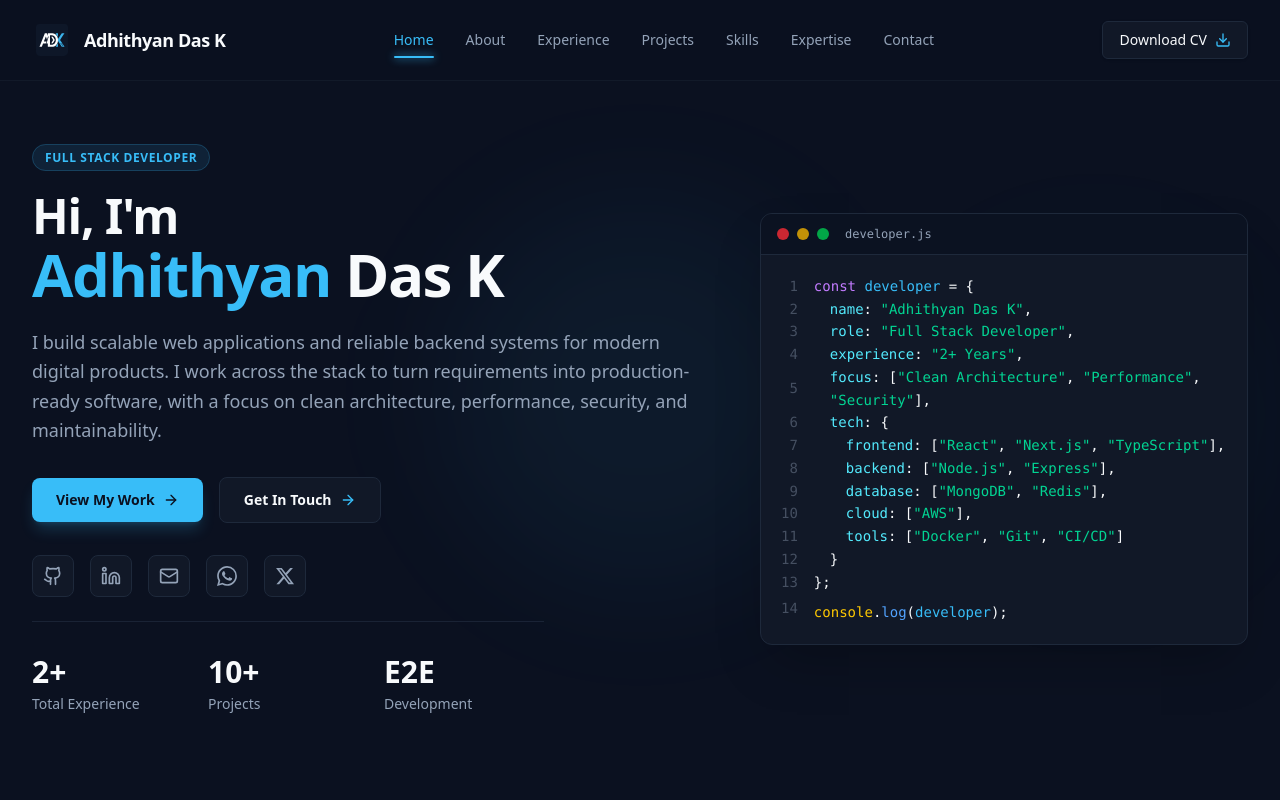
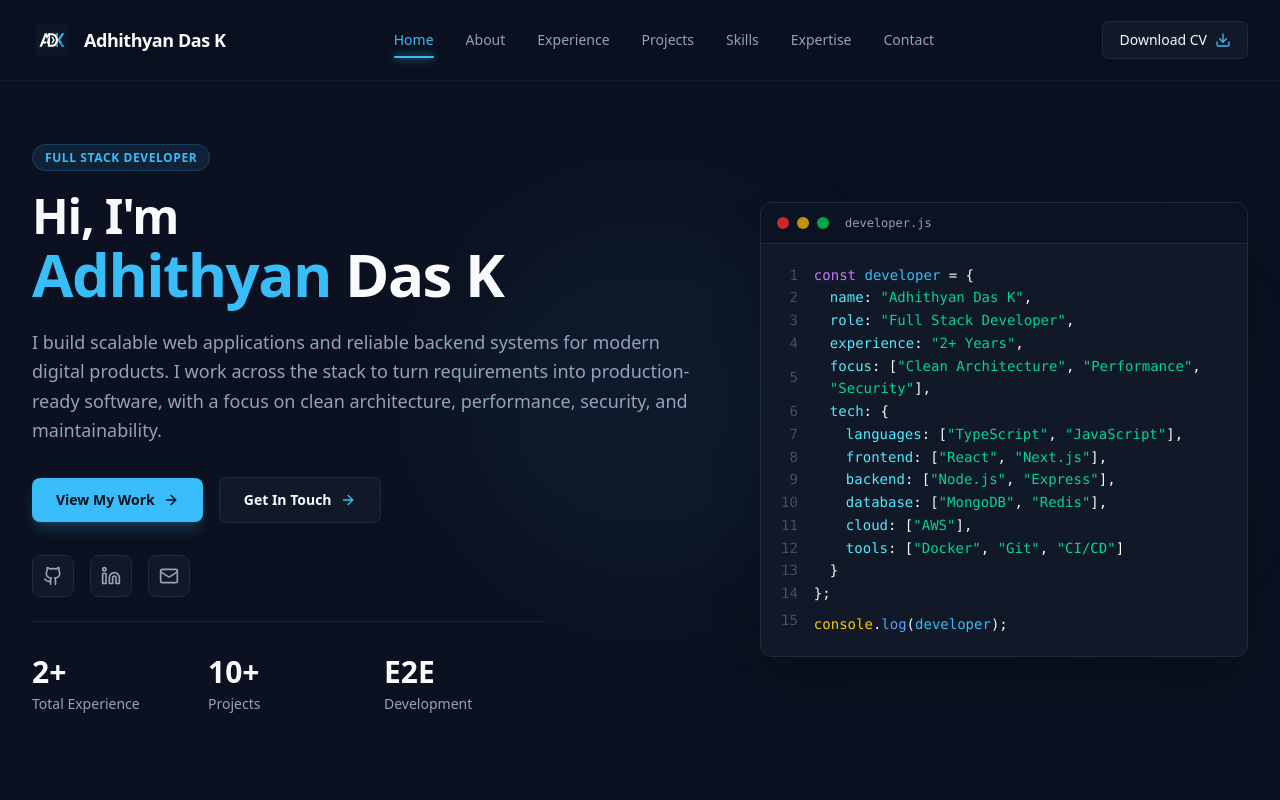
Before and after one commit to adhithyandas/Portfolio, a React (Vite) app: page / in a window 1280 px wide. Shown: the top 800 px of the page. Built offline with nearby package versions, Linux system fonts and the light colour scheme.

Commit message:
feat: implement framer-motion entrance animations and interactive background elements to the landing page

```diff
--- a/index.html
+++ b/index.html
@@ -3,8 +3,21 @@
   <head>
     <meta charset="UTF-8" />
     <meta name="viewport" content="width=device-width, initial-scale=1.0" />
+    <meta name="theme-color" content="#0B1120" />
     <link rel="icon" type="image/svg+xml" href="/assets/favicon/logo.svg" />
     <title>Adhithyan Das K | Full Stack Developer</title>
+    <style>
+      html,
+      body {
+        margin: 0;
+        background: #0b1120;
+      }
+
+      #root {
+        min-height: 100vh;
+        background: #0b1120;
+      }
+    </style>
   </head>
 
   <body>
--- a/src/components/Experience.tsx
+++ b/src/components/Experience.tsx
@@ -1,4 +1,5 @@
 import React from "react";
+import { motion } from "motion/react";
 import { EXPERIENCE_DATA } from "../data/portfolioData";
 
 export const Experience: React.FC = () => {
@@ -20,9 +21,36 @@ export const Experience: React.FC = () => {
         </div>
 
         {/* Timeline Container */}
-        <div className="relative pl-6 sm:pl-8 space-y-12 before:content-[''] before:absolute before:left-2 sm:before:left-3 before:top-2 before:bottom-2 before:w-0.5 before:bg-[#1E293B]">
+        <motion.div
+          initial="hidden"
+          whileInView="visible"
+          viewport={{ once: true, margin: "-100px" }}
+          variants={{
+            hidden: {},
+            visible: {
+              transition: {
+                staggerChildren: 0.15,
+              },
+            },
+          }}
+          className="relative pl-6 sm:pl-8 space-y-12 before:content-[''] before:absolute before:left-2 sm:before:left-3 before:top-2 before:bottom-2 before:w-0.5 before:bg-[#1E293B]"
+        >
           {EXPERIENCE_DATA.map((exp) => (
-            <div key={exp.id} className="relative group">
+            <motion.div
+              key={exp.id}
+              variants={{
+                hidden: { opacity: 0, y: 15 },
+                visible: {
+                  opacity: 1,
+                  y: 0,
+                  transition: {
+                    duration: 0.5,
+                    ease: "easeOut",
+                  },
+                },
+              }}
+              className="relative group"
+            >
               {/* Timeline Bullet Node */}
               <div className="absolute -left-5.75 sm:-left-6.75 top-1.5 w-4 h-4 rounded-full bg-[#0B1120] border-2 border-[#38BDF8] group-hover:scale-125 group-hover:bg-[#38BDF8] transition-all duration-300 shadow-[0_0_10px_rgba(56,189,248,0.3)]" />
 
@@ -65,9 +93,9 @@ export const Experience: React.FC = () => {
                   ))}
                 </div>
               </div>
-            </div>
+            </motion.div>
           ))}
-        </div>
+        </motion.div>
       </div>
     </section>
   );
--- a/src/components/Hero.tsx
+++ b/src/components/Hero.tsx
@@ -1,4 +1,5 @@
 import React from "react";
+import { motion } from "motion/react";
 import { ArrowRight, Github, Linkedin, Mail } from "lucide-react";
 import { PERSONAL_INFO, HERO_STATS, CODE_SNIPPET } from "../data/portfolioData";
 
@@ -8,26 +9,76 @@ export const Hero: React.FC = () => {
     if (el) el.scrollIntoView({ behavior: "smooth" });
   };
 
+  const containerVariants = {
+    hidden: { opacity: 0 },
+    visible: {
+      opacity: 1,
+      transition: {
+        staggerChildren: 0.08,
+        delayChildren: 0.1,
+      },
+    },
+  };
+
+  const itemVariants = {
+    hidden: { opacity: 0, y: 15 },
+    visible: {
+      opacity: 1,
+      y: 0,
+      transition: {
+        duration: 0.5,
+        ease: "easeOut" as const,
+      },
+    },
+  };
+
   return (
     <section
       id="home"
       className="pt-28 pb-16 lg:pt-36 lg:pb-24 relative overflow-hidden bg-[#0B1120]"
     >
       {/* Background glow accents */}
-      <div className="absolute top-1/4 left-1/2 -translate-x-1/2 w-96 h-96 bg-[#38BDF8]/5 rounded-full blur-3xl pointer-events-none" />
-      <div className="absolute top-1/3 right-10 w-72 h-72 bg-[#0EA5E9]/5 rounded-full blur-3xl pointer-events-none" />
+      <motion.div
+        animate={{
+          x: ["-50%", "-48%", "-52%", "-50%"],
+          y: [0, 10, -10, 0],
+        }}
+        transition={{
+          duration: 15,
+          repeat: Infinity,
+          ease: "easeInOut",
+        }}
+        className="absolute top-1/4 left-1/2 w-96 h-96 bg-[#38BDF8]/5 rounded-full blur-3xl pointer-events-none"
+      />
+      <motion.div
+        animate={{
+          x: [0, -15, 15, 0],
+          y: [0, 15, -15, 0],
+        }}
+        transition={{
+          duration: 18,
+          repeat: Infinity,
+          ease: "easeInOut",
+        }}
+        className="absolute top-1/3 right-10 w-72 h-72 bg-[#0EA5E9]/5 rounded-full blur-3xl pointer-events-none"
+      />
 
       <div className="max-w-7xl mx-auto px-4 sm:px-6 lg:px-8 relative z-10">
         <div className="grid grid-cols-1 lg:grid-cols-12 gap-12 lg:gap-8 items-center">
           {/* Left Column - Intro & Info */}
-          <div className="lg:col-span-7 space-y-6">
-            <div className="inline-block">
+          <motion.div
+            variants={containerVariants}
+            initial="hidden"
+            animate="visible"
+            className="lg:col-span-7 space-y-6"
+          >
+            <motion.div variants={itemVariants} className="inline-block">
               <span className="text-xs font-semibold tracking-wider text-[#38BDF8] uppercase px-3 py-1 bg-[#38BDF8]/10 border border-[#38BDF8]/20 rounded-full">
                 {PERSONAL_INFO.eyebrow}
               </span>
-            </div>
+            </motion.div>
 
-            <div className="space-y-1">
+            <motion.div variants={itemVariants} className="space-y-1">
               <h1 className="text-3xl sm:text-4xl lg:text-5xl font-bold tracking-tight text-[#F8FAFC]">
                 Hi, I'm
               </h1>
@@ -40,36 +91,48 @@ export const Hero: React.FC = () => {
                   {PERSONAL_INFO.name.split(" ").slice(1).join(" ")}
                 </span>
               </h2>
-            </div>
+            </motion.div>
 
-            <p className="text-base sm:text-lg text-[#94A3B8] max-w-2xl leading-relaxed">
+            <motion.p
+              variants={itemVariants}
+              className="text-base sm:text-lg text-[#94A3B8] max-w-2xl leading-relaxed"
+            >
               {PERSONAL_INFO.heroDescription}
-            </p>
+            </motion.p>
 
             {/* Action Buttons */}
-            <div className="flex flex-wrap items-center gap-4 pt-2">
-              <button
+            <motion.div
+              variants={itemVariants}
+              className="flex flex-wrap items-center gap-4 pt-2"
+            >
+              <motion.button
+                whileTap={{ scale: 0.98 }}
                 onClick={() => handleScrollTo("projects")}
                 id="hero-view-work-btn"
                 className="inline-flex items-center gap-2 px-6 py-3 text-sm font-semibold rounded-lg text-[#0B1120] bg-[#38BDF8] hover:bg-[#0EA5E9] transition-all duration-300 shadow-lg shadow-[#38BDF8]/20 cursor-pointer group"
               >
                 <span>View My Work</span>
                 <ArrowRight className="w-4 h-4 group-hover:translate-x-1 transition-transform" />
-              </button>
+              </motion.button>
 
-              <button
+              <motion.button
+                whileTap={{ scale: 0.98 }}
                 onClick={() => handleScrollTo("contact")}
                 id="hero-get-in-touch-btn"
                 className="inline-flex items-center gap-2 px-6 py-3 text-sm font-semibold rounded-lg text-[#F8FAFC] bg-[#111827] border border-[#1E293B] hover:border-[#38BDF8] hover:text-[#38BDF8] transition-all duration-300 cursor-pointer group"
               >
                 <span>Get In Touch</span>
                 <ArrowRight className="w-4 h-4 text-[#38BDF8] group-hover:translate-x-1 transition-transform" />
-              </button>
-            </div>
+              </motion.button>
+            </motion.div>
 
             {/* Social Links */}
-            <div className="flex items-center gap-4 pt-2">
-              <a
+            <motion.div
+              variants={itemVariants}
+              className="flex items-center gap-4 pt-2"
+            >
+              <motion.a
+                whileTap={{ scale: 0.92 }}
                 href={PERSONAL_INFO.githubUrl}
                 target="_blank"
                 rel="noopener noreferrer"
@@ -78,9 +141,10 @@ export const Hero: React.FC = () => {
                 id="hero-social-github"
               >
                 <Github className="w-5 h-5" />
-              </a>
+              </motion.a>
 
-              <a
+              <motion.a
+                whileTap={{ scale: 0.92 }}
                 href={PERSONAL_INFO.linkedinUrl}
                 target="_blank"
                 rel="noopener noreferrer"
@@ -89,54 +153,24 @@ export const Hero: React.FC = () => {
                 id="hero-social-linkedin"
               >
                 <Linkedin className="w-5 h-5" />
-              </a>
+              </motion.a>
 
-              <a
+              <motion.a
+                whileTap={{ scale: 0.92 }}
                 href={`mailto:${PERSONAL_INFO.email}`}
                 className="p-2.5 rounded-lg bg-[#111827] border border-[#1E293B] text-[#94A3B8] hover:text-[#38BDF8] hover:border-[#38BDF8]/50 transition-all duration-200"
                 aria-label="Email Address"
                 id="hero-social-email"
               >
                 <Mail className="w-5 h-5" />
-              </a>
-
-              <a
-                href={PERSONAL_INFO.whatsappUrl}
-                target="_blank"
-                rel="noopener noreferrer"
-                className="p-2.5 rounded-lg bg-[#111827] border border-[#1E293B] text-[#94A3B8] hover:text-[#38BDF8] hover:border-[#38BDF8]/50 transition-all duration-200"
-                aria-label="WhatsApp Profile"
-                id="hero-social-whatsapp"
-              >
-                <svg
-                  className="w-5 h-5"
-                  viewBox="0 0 24 24"
-                  fill="currentColor"
-                >
-                  <path d="M17.472 14.382c-.297-.149-1.758-.867-2.03-.967-.273-.099-.471-.148-.67.15-.197.297-.767.966-.94 1.164-.173.199-.347.223-.644.075-.297-.15-1.255-.463-2.39-1.475-.883-.788-1.48-1.761-1.653-2.059-.173-.297-.018-.458.13-.606.134-.133.298-.347.446-.52.149-.174.198-.298.298-.497.099-.198.05-.371-.025-.52-.075-.149-.669-1.612-.916-2.207-.242-.579-.487-.5-.669-.51-.173-.008-.371-.01-.57-.01-.198 0-.52.074-.792.372-.272.297-1.04 1.016-1.04 2.479 0 1.462 1.065 2.875 1.213 3.074.149.198 2.096 3.2 5.077 4.487.709.306 1.262.489 1.694.625.712.227 1.36.195 1.871.118.571-.085 1.758-.719 2.006-1.413.248-.694.248-1.289.173-1.413-.074-.124-.272-.198-.57-.347m-5.421 7.403h-.004a9.87 9.87 0 01-5.031-1.378l-.361-.214-3.741.982.998-3.648-.235-.374a9.86 9.86 0 01-1.51-5.26c.001-5.45 4.436-9.884 9.888-9.884 2.64 0 5.122 1.03 6.988 2.898a9.825 9.825 0 012.893 6.994c-.003 5.45-4.437 9.884-9.885 9.884m8.413-18.297A11.815 11.815 0 0012.05 0C5.495 0 .16 5.335.157 11.892c0 2.096.547 4.142 1.588 5.945L0 24l6.335-1.662c1.746.953 3.71 1.458 5.704 1.459h.005c6.554 0 11.89-5.335 11.893-11.893a11.821 11.821 0 00-3.48-8.413z" />
-                </svg>
-              </a>
-
-              <a
-                href={PERSONAL_INFO.xUrl}
-                target="_blank"
-                rel="noopener noreferrer"
-                className="p-2.5 rounded-lg bg-[#111827] border border-[#1E293B] text-[#94A3B8] hover:text-[#38BDF8] hover:border-[#38BDF8]/50 transition-all duration-200"
-                aria-label="X Profile"
-                id="hero-social-x"
-              >
-                <svg
-                  className="w-5 h-5"
-                  viewBox="0 0 24 24"
-                  fill="currentColor"
-                >
-                  <path d="M18.244 2.25h3.308l-7.227 8.26 8.502 11.24H16.17l-5.214-6.817L4.99 21.75H1.68l7.73-8.835L1.254 2.25H8.08l4.713 6.231zm-1.161 17.52h1.833L7.084 4.126H5.117z" />
-                </svg>
-              </a>
-            </div>
+              </motion.a>
+            </motion.div>
 
             {/* Hero Stats */}
-            <div className="pt-8 border-t border-[#1E293B]/80 grid grid-cols-3 gap-4 max-w-lg">
+            <motion.div
+              variants={itemVariants}
+              className="pt-8 border-t border-[#1E293B]/80 grid grid-cols-3 gap-4 max-w-lg"
+            >
               {HERO_STATS.map((stat, idx) => (
                 <div key={idx} className="space-y-1">
                   <div className="text-2xl sm:text-3xl font-bold text-[#F8FAFC]">
@@ -148,12 +182,17 @@ export const Hero: React.FC = () => {
                   </div>
                 </div>
               ))}
-            </div>
-          </div>
+            </motion.div>
+          </motion.div>
 
           {/* Right Column - Code Editor Card */}
-          <div className="lg:col-span-5">
-            <div className="bg-[#111827] border border-[#1E293B] rounded-xl shadow-2xl overflow-hidden hover:border-[#38BDF8]/40 transition-colors duration-300">
+          <motion.div
+            initial={{ opacity: 0, scale: 0.98, y: 15 }}
+            animate={{ opacity: 1, scale: 1, y: 0 }}
+            transition={{ duration: 0.6, delay: 0.3, ease: "easeOut" }}
+            className="lg:col-span-5"
+          >
+            <div className="bg-[#111827] border border-[#1E293B] rounded-xl shadow-2xl overflow-hidden">
               {/* Window Controls */}
               <div className="bg-[#0B1120]/80 px-4 py-3 border-b border-[#1E293B] flex items-center gap-2">
                 <span className="w-3 h-3 rounded-full bg-red-500/80 inline-block" />
@@ -251,16 +290,27 @@ export const Hero: React.FC = () => {
                       </td>
 
                       <td className="pl-8">
-                        <span className="text-cyan-300">frontend</span>: [
-                        <span className="text-emerald-400">"React"</span>,{" "}
-                        <span className="text-emerald-400">"Next.js"</span>,{" "}
-                        <span className="text-emerald-400">"TypeScript"</span>],
+                        <span className="text-cyan-300">languages</span>: [
+                        <span className="text-emerald-400">"TypeScript"</span>,{" "}
+                        <span className="text-emerald-400">"JavaScript"</span>],
                       </td>
                     </tr>
 
                     <tr>
                       <td className="pr-4 text-[#94A3B8]/40 select-none text-right">
                         8
+                      </td>
+
+                      <td className="pl-8">
+                        <span className="text-cyan-300">frontend</span>: [
+                        <span className="text-emerald-400">"React"</span>,{" "}
+                        <span className="text-emerald-400">"Next.js"</span>],
+                      </td>
+                    </tr>
+
+                    <tr>
+                      <td className="pr-4 text-[#94A3B8]/40 select-none text-right">
+                        9
                       </td>
 
                       <td className="pl-8">
@@ -272,7 +322,7 @@ export const Hero: React.FC = () => {
 
                     <tr>
                       <td className="pr-4 text-[#94A3B8]/40 select-none text-right">
-                        9
+                        10
                       </td>
 
                       <td className="pl-8">
@@ -284,7 +334,7 @@ export const Hero: React.FC = () => {
 
                     <tr>
                       <td className="pr-4 text-[#94A3B8]/40 select-none text-right">
-                        10
+                        11
                       </td>
 
                       <td className="pl-8">
@@ -295,7 +345,7 @@ export const Hero: React.FC = () => {
 
                     <tr>
                       <td className="pr-4 text-[#94A3B8]/40 select-none text-right">
-                        11
+                        12
                       </td>
 
                       <td className="pl-8">
@@ -308,21 +358,21 @@ export const Hero: React.FC = () => {
 
                     <tr>
                       <td className="pr-4 text-[#94A3B8]/40 select-none text-right">
-                        12
+                        13
                       </td>
                       <td className="pl-4">&#125;</td>
                     </tr>
 
                     <tr>
                       <td className="pr-4 text-[#94A3B8]/40 select-none text-right">
-                        13
+                        14
                       </td>
                       <td>&#125;;</td>
                     </tr>
 
                     <tr>
                       <td className="pr-4 text-[#94A3B8]/40 select-none text-right">
-                        14
+                        15
                       </td>
 
                       <td className="pt-2">
@@ -335,7 +385,7 @@ export const Hero: React.FC = () => {
                 </table>
               </div>
             </div>
-          </div>
+          </motion.div>
         </div>
       </div>
     </section>
--- a/src/components/Navbar.tsx
+++ b/src/components/Navbar.tsx
@@ -1,4 +1,4 @@
-import React, { useState, useEffect } from "react";
+import React, { useState, useEffect, useRef } from "react";
 import { Download, Menu, X, Code2 } from "lucide-react";
 import { NAV_LINKS, PERSONAL_INFO } from "../data/portfolioData";
 import logo from "../../assets/favicon/logo.svg";
@@ -11,10 +11,14 @@ export const Navbar: React.FC<NavbarProps> = ({ onOpenCvModal }) => {
   const [activeSection, setActiveSection] = useState("home");
   const [isScrolled, setIsScrolled] = useState(false);
   const [mobileMenuOpen, setMobileMenuOpen] = useState(false);
+  const isScrollingRef = useRef(false);
+  const timeoutRef = useRef<NodeJS.Timeout | null>(null);
 
   useEffect(() => {
     const handleScroll = () => {
       setIsScrolled(window.scrollY > 20);
+
+      if (isScrollingRef.current) return;
 
       // Section intersection observer fallback by scroll offset
       const sections = NAV_LINKS.map((link) => link.href.substring(1));
@@ -35,7 +39,10 @@ export const Navbar: React.FC<NavbarProps> = ({ onOpenCvModal }) => {
     };
 
     window.addEventListener("scroll", handleScroll);
-    return () => window.removeEventListener("scroll", handleScroll);
+    return () => {
+      window.removeEventListener("scroll", handleScroll);
+      if (timeoutRef.current) clearTimeout(timeoutRef.current);
+    };
   }, []);
 
   const handleNavClick = (
@@ -47,9 +54,16 @@ export const Navbar: React.FC<NavbarProps> = ({ onOpenCvModal }) => {
     const element = document.getElementById(targetId);
 
     if (element) {
+      isScrollingRef.current = true;
+      if (timeoutRef.current) clearTimeout(timeoutRef.current);
+
       element.scrollIntoView({ behavior: "smooth" });
       setActiveSection(targetId);
       setMobileMenuOpen(false);
+
+      timeoutRef.current = setTimeout(() => {
+        isScrollingRef.current = false;
+      }, 800);
     }
   };
 
--- a/src/components/Skills.tsx
+++ b/src/components/Skills.tsx
@@ -1,4 +1,5 @@
 import React from "react";
+import { motion } from "motion/react";
 import { SKILL_CATEGORIES } from "../data/portfolioData";
 
 export const Skills: React.FC = () => {
@@ -25,10 +26,34 @@ export const Skills: React.FC = () => {
         </div>
 
         {/* 6-Card 3x2 Grid */}
-        <div className="grid grid-cols-1 md:grid-cols-2 lg:grid-cols-3 gap-6">
+        <motion.div
+          initial="hidden"
+          whileInView="visible"
+          viewport={{ once: true, margin: "-100px" }}
+          variants={{
+            hidden: {},
+            visible: {
+              transition: {
+                staggerChildren: 0.05,
+              },
+            },
+          }}
+          className="grid grid-cols-1 md:grid-cols-2 lg:grid-cols-3 gap-6"
+        >
           {SKILL_CATEGORIES.map((category) => (
-            <div
+            <motion.div
               key={category.category}
+              variants={{
+                hidden: { opacity: 0, y: 15 },
+                visible: {
+                  opacity: 1,
+                  y: 0,
+                  transition: {
+                    duration: 0.45,
+                    ease: "easeOut",
+                  },
+                },
+              }}
               className="bg-[#111827] border border-[#1E293B] rounded-xl p-6 sm:p-7 hover:border-[#38BDF8]/40 transition-all duration-300 shadow-lg flex flex-col justify-between"
             >
               <div>
@@ -50,9 +75,9 @@ export const Skills: React.FC = () => {
                   ))}
                 </ul>
               </div>
-            </div>
+            </motion.div>
           ))}
-        </div>
+        </motion.div>
       </div>
     </section>
   );
--- a/src/data/portfolioData.ts
+++ b/src/data/portfolioData.ts
@@ -205,15 +205,12 @@ export const PROJECTS_DATA: ProjectItem[] = [
 
 export const SKILL_CATEGORIES: SkillCategory[] = [
   {
-    category: "Languages & Frontend",
-    skills: [
-      "TypeScript",
-      "JavaScript (ES6+)",
-      "React",
-      "Next.js",
-      "HTML5 & CSS3",
-      "Tailwind CSS",
-    ],
+    category: "Languages",
+    skills: ["TypeScript", "JavaScript (ES6+)"],
+  },
+  {
+    category: "Frontend",
+    skills: ["React", "Next.js", "HTML5 & CSS3", "Tailwind CSS"],
   },
   {
     category: "Backend & APIs",
--- a/src/index.css
+++ b/src/index.css
@@ -1,6 +1,14 @@
 @import "tailwindcss";
 
 @layer base {
+  html,
+  body,
+  #root {
+    margin: 0;
+    min-height: 100%;
+    background-color: #0b1120;
+  }
+
   html {
     scroll-behavior: smooth;
     font-family:
@@ -16,9 +24,12 @@
   }
 
   body {
-    background-color: #0b1120;
     color: #f8fafc;
     overflow-x: hidden;
+  }
+
+  section {
+    scroll-margin-top: 30px;
   }
 }
 
```
Also changed, not shown: src/components/About.tsx (+25 -9 lines), src/components/Contact.tsx (+17 -4 lines), src/components/CoreExpertise.tsx (+32 -5 lines), src/components/FeaturedProjects.tsx (+33 -6 lines).
